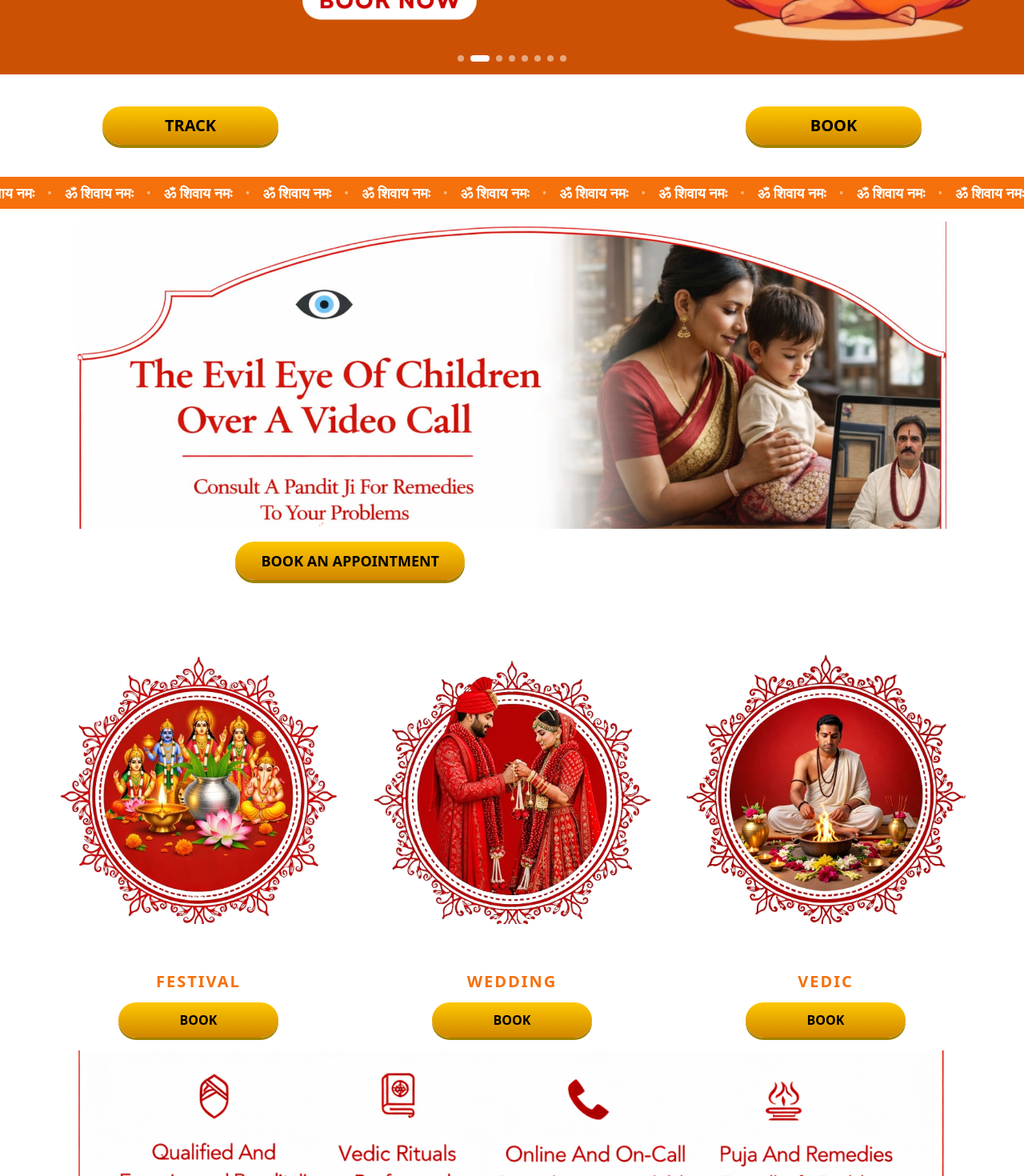
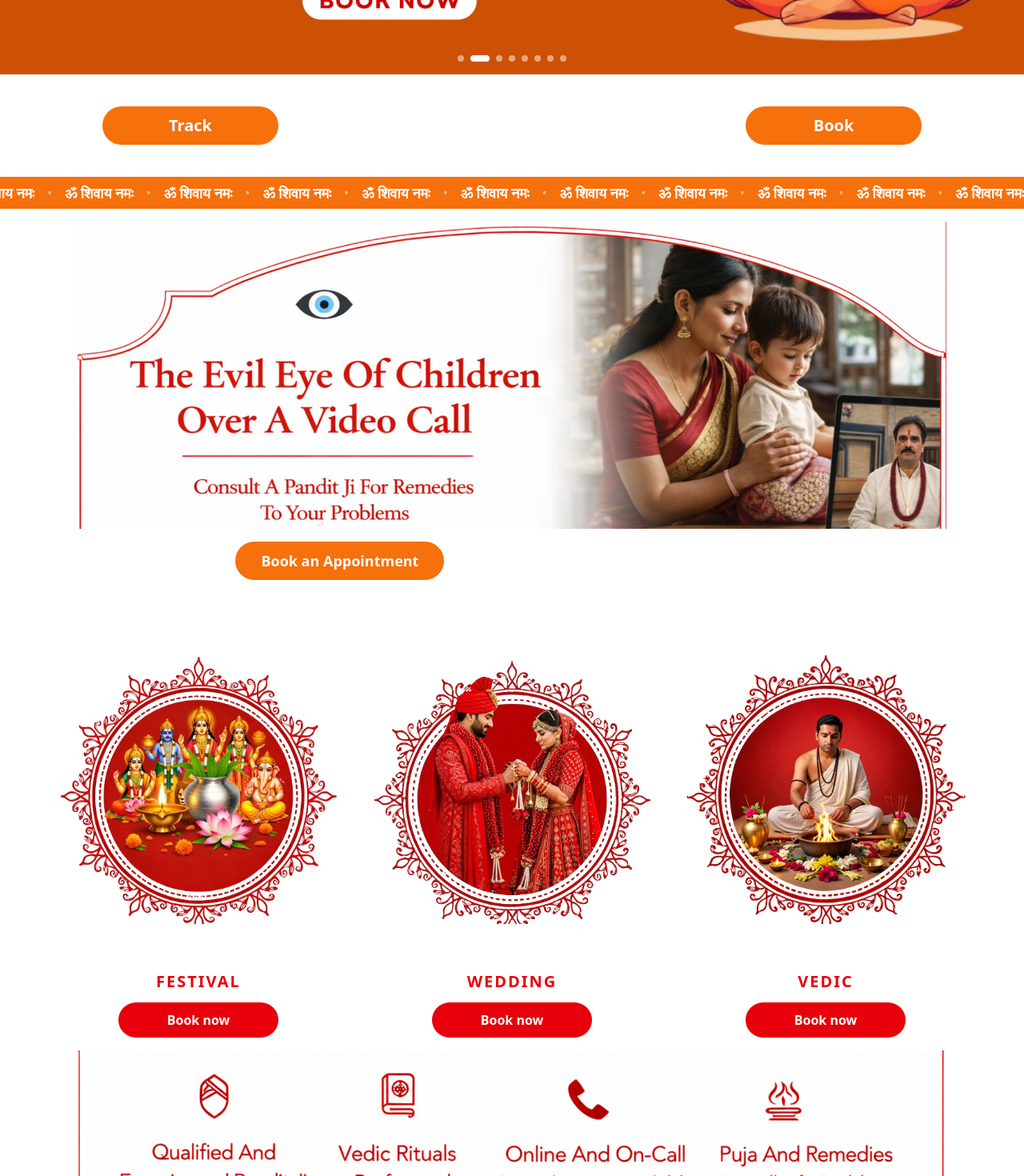
Before and after one commit to askusstudio/poojapanditsite, a Next.js app: page / in a window 1280 px wide. Shown: the part 540-2010 px from the top of the page at 80% size. Built offline with nearby package versions, Linux system fonts and the light colour scheme.

Commit message:
cahnge button colors

```diff
--- a/app/page.tsx
+++ b/app/page.tsx
@@ -21,13 +21,13 @@ export default function Home() {
       <section className="px-4 py-6 md:py-8 lg:py-10 bg-white">
         <div className="max-w-4xl lg:max-w-5xl mx-auto flex items-center justify-between gap-6 md:gap-12 lg:gap-16">
           <Button
-            className="flex-1 max-w-[180px] md:max-w-[200px] lg:max-w-[220px] h-8 md:h-10 lg:h-12 rounded-full bg-gradient-to-b from-yellow-400 to-yellow-600 hover:from-yellow-500 hover:to-yellow-700 text-black font-bold text-base md:text-lg lg:text-xl shadow-[0_4px_0_0_rgba(161,130,0,1)] active:translate-y-1 active:shadow-none transition-all duration-100 uppercase"
+            className="flex-1 max-w-[180px] md:max-w-[200px] lg:max-w-[220px] h-8 md:h-10 lg:h-12 rounded-full bg-[#F6700B] hover:bg-[#d6620a] text-white font-semibold text-base md:text-lg lg:text-xl transition-all duration-200"
           >
             Track
           </Button>
 
           <Button
-            className="flex-1 max-w-[180px] md:max-w-[200px] lg:max-w-[220px] h-8 md:h-10 lg:h-12 rounded-full bg-gradient-to-b from-yellow-400 to-yellow-600 hover:from-yellow-500 hover:to-yellow-700 text-black font-bold text-base md:text-lg lg:text-xl shadow-[0_4px_0_0_rgba(161,130,0,1)] active:translate-y-1 active:shadow-none transition-all duration-100 uppercase"
+            className="flex-1 max-w-[180px] md:max-w-[200px] lg:max-w-[220px] h-8 md:h-10 lg:h-12 rounded-full bg-[#F6700B] hover:bg-[#d6620a] text-white font-semibold text-base md:text-lg lg:text-xl transition-all duration-200"
           >
             Book
           </Button>
@@ -50,7 +50,7 @@ export default function Home() {
           </div>
           <div className="flex justify-start px-2 md:px-0">
             <Button
-              className="ml-[10%] sm:ml-[15%] md:ml-[20%] w-fit px-4 md:px-8 h-8 md:h-10 lg:h-12 rounded-full bg-gradient-to-b from-yellow-400 to-yellow-600 hover:from-yellow-500 hover:to-yellow-700 text-black font-bold text-xs sm:text-sm md:text-base lg:text-lg shadow-[0_4px_0_0_rgba(161,130,0,1)] active:translate-y-1 active:shadow-none transition-all duration-100 uppercase"
+              className="ml-[10%] sm:ml-[15%] md:ml-[20%] w-fit px-4 md:px-8 h-8 md:h-10 lg:h-12 rounded-full bg-[#F6700B] hover:bg-[#d6620a] text-white font-semibold text-xs sm:text-sm md:text-base lg:text-lg transition-all duration-200"
             >
               Book an Appointment
             </Button>
@@ -84,13 +84,13 @@ export default function Home() {
                     className="object-contain"
                   />
                 </div>
-                <span className="text-[#F6700B] font-extrabold text-xs sm:text-base md:text-lg lg:text-xl uppercase tracking-widest">
+                <span className="text-red-600 font-extrabold text-xs sm:text-base md:text-lg lg:text-xl uppercase tracking-widest">
                   {item.title}
                 </span>
                 <Button
-                  className="w-full max-w-[100px] md:max-w-[160px] lg:max-w-[200px] h-6 md:h-9 lg:h-11 rounded-full bg-gradient-to-b from-yellow-400 to-yellow-600 hover:from-yellow-500 hover:to-yellow-700 text-black font-bold text-[9px] sm:text-xs md:text-sm lg:text-base shadow-[0_2px_0_0_rgba(161,130,0,1)] md:shadow-[0_3px_0_0_rgba(161,130,0,1)] active:translate-y-0.5 active:shadow-none transition-all duration-100 uppercase"
+                  className="w-full max-w-[100px] md:max-w-[160px] lg:max-w-[200px] h-6 md:h-9 lg:h-11 rounded-full bg-red-600 hover:bg-red-700 text-white font-semibold text-[9px] sm:text-xs md:text-sm lg:text-base transition-all duration-200"
                 >
-                  Book
+                  Book now
                 </Button>
               </div>
             ))}
```
